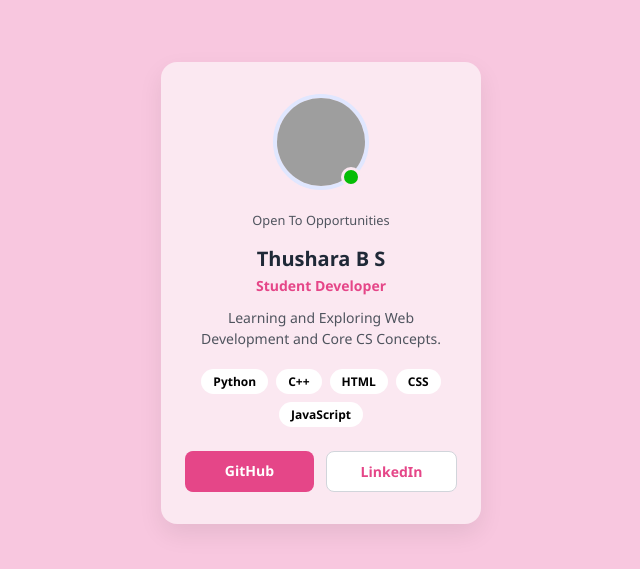
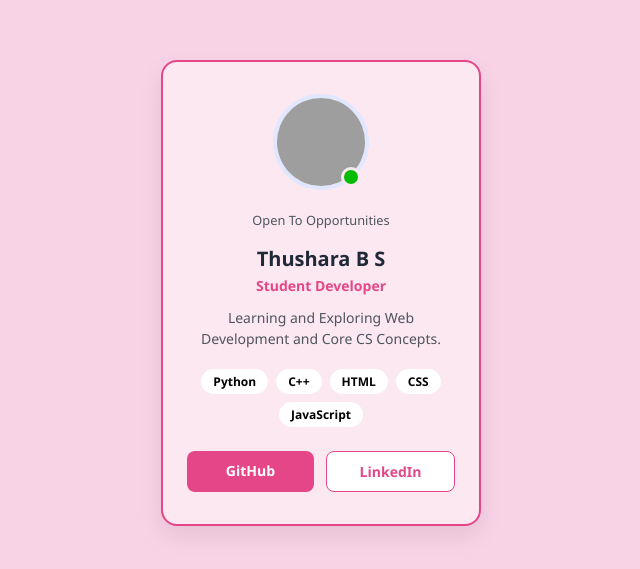
Before and after one commit to thushara-bajimar/HackHarbor-4.0, a plain HTML site: page Day1/index.html in a window 1280 px wide. Shown: the part 107-676 px from the top of the page, without its empty margins (319-959 px from the left). Drawn offline with Linux system fonts and the light colour scheme; grey boxes are pictures that could not be loaded.

Commit message:
Update + 1

```diff
--- a/Day1/style.css
+++ b/Day1/style.css
@@ -7,7 +7,7 @@
 
 body {
   font-family: 'Segoe UI', system-ui, sans-serif;
-  background-color: #f8c7df;
+  background-color: #f8d2e5;
   display: flex;
   justify-content: center;
   align-items: center;
@@ -23,11 +23,12 @@ body {
   box-shadow: 0 10px 25px rgba(0, 0, 0, 0.08);
   text-align: center;
   transition: all 0.2s ease-in-out;
+  border: 2px solid #e54688;
 }
 
 .profile-card:hover{
   transform: translateY(-4px);
-  box-shadow: 0 1rem 2rem rgba(232, 36, 118, 0.55);
+  box-shadow: 1rem 1rem 2rem rgba(232, 36, 118, 0.55);
 }
 
 .profile{
@@ -136,7 +137,7 @@ body {
 .btn-secondary {
   background-color: #ffffff;
   color: #e54688;
-  border: 1px solid #d1d5db;
+  border: 1px solid #e54688;
 }
 
 .btn-secondary:hover {
```
